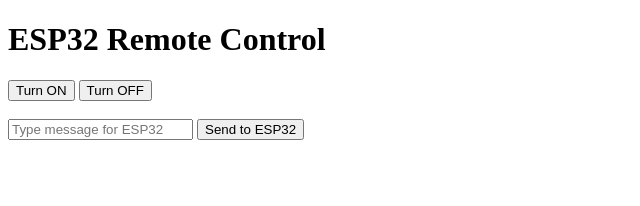
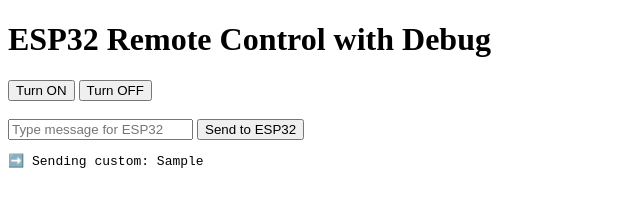
Before and after one commit to rkm9386/on-off, a website: page public/index.html in a window 1280 px wide. Both pictures are taken after typing "Sample" into the empty fields and a click on the button "Send to ESP32". Shown: the whole page, without its empty margins (0-640 px from the left). Drawn offline with Linux system fonts and the light colour scheme.

Commit message:
Updated with debug version

```diff
--- a/public/index.html
+++ b/public/index.html
@@ -6,33 +6,45 @@
 </head>
 
 <body>
-  <h1>ESP32 Remote Control</h1>
+  <h1>ESP32 Remote Control with Debug</h1>
 
-  <!-- LED Control -->
   <button onclick="sendCommand('LED_ON')">Turn ON</button>
   <button onclick="sendCommand('LED_OFF')">Turn OFF</button>
 
   <br><br>
 
-  <!-- Send Custom Message -->
   <input type="text" id="msg" placeholder="Type message for ESP32">
   <button onclick="sendCustom()">Send to ESP32</button>
 
+  <pre id="log"></pre>
+
   <script>
+    const logBox = document.getElementById("log");
+    function log(msg) {
+      console.log(msg);
+      logBox.textContent += msg + "\n";
+    }
+
     const socket = new WebSocket(location.origin.replace(/^http/, 'ws'));
 
     socket.onopen = () => {
-      console.log("Connected to server");
+      log("🌐 Connected to server");
       socket.send("BROWSER");
     };
 
+    socket.onmessage = (event) => {
+      log("📩 From server: " + event.data);
+    };
+
     function sendCommand(cmd) {
+      log("➡️ Sending command: " + cmd);
       socket.send(cmd);
     }
 
     function sendCustom() {
       const msg = document.getElementById("msg").value;
       if (msg.trim() !== "") {
+        log("➡️ Sending custom: " + msg);
         socket.send(msg);
         document.getElementById("msg").value = "";
       }
```
Also changed, not shown: server.js (+16 -6 lines).
